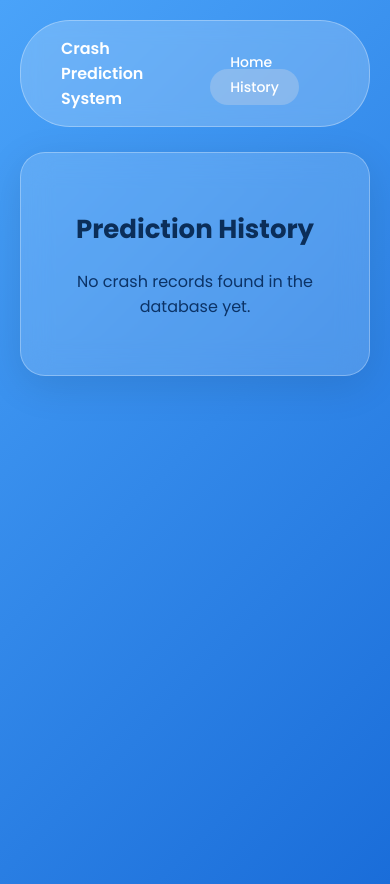
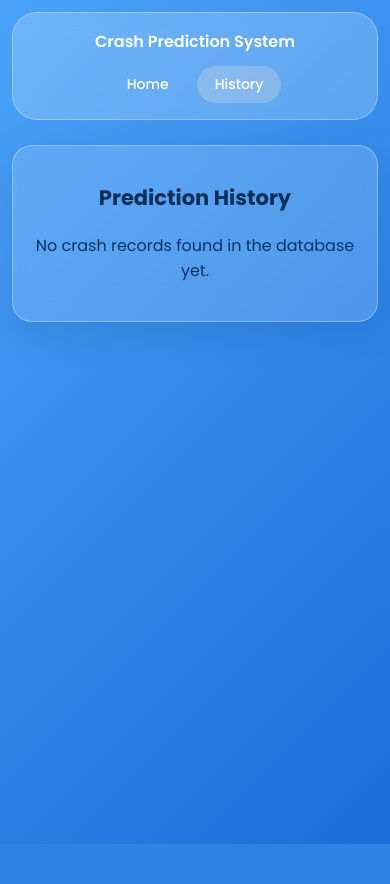
Before and after one commit to azadhussain92/Road-Crash-Injury-Severity-Prediction-, a Flask app: page /history in a window 390 px wide. After the commit the page ends 844 px from the top, so only its background shows below. Run offline with Flask 3, Linux system fonts and the light colour scheme; data that the repository does not hold is empty.

Commit message:
Add responsive mobile styles

```diff
--- a/static/css/style.css
+++ b/static/css/style.css
@@ -206,3 +206,85 @@ input:focus, select:focus {
     font-size: 14px;
     cursor: pointer;
 }
+
+/* --- Mobile Responsive Fix --- */
+*, *::before, *::after {
+    box-sizing: border-box;
+}
+
+@media (max-width: 768px) {
+    body {
+        padding: 12px;
+    }
+
+    .container {
+        width: 100%;
+        max-width: 100%;
+    }
+
+    .nav-container {
+        flex-direction: column;
+        gap: 12px;
+        padding: 16px 20px;
+        border-radius: 25px;
+        text-align: center;
+    }
+
+    .nav-links {
+        display: flex;
+        justify-content: center;
+        gap: 10px;
+    }
+
+    .nav-links a {
+        margin-left: 0;
+        padding: 8px 18px;
+    }
+
+    .glass-card {
+        padding: 22px 16px;
+        border-radius: 20px;
+    }
+
+    h1 {
+        font-size: 21px;
+    }
+
+    .form-row {
+        flex-direction: column;
+        gap: 16px;
+        margin-bottom: 16px;
+    }
+
+    .form-group {
+        width: 100%;
+    }
+
+    input:not([type="checkbox"]):not([type="radio"]),
+    select {
+        width: 100%;
+        min-width: 0;
+    }
+
+    .location-box {
+        padding: 16px;
+    }
+
+    .location-inputs {
+        flex-direction: column;
+        gap: 12px;
+    }
+
+    .form-actions {
+        flex-direction: column-reverse;
+        gap: 12px;
+    }
+
+    .form-actions button,
+    .btn-submit,
+    .btn-clear,
+    .btn-fetch-sun,
+    .btn-action {
+        width: 100%;
+    }
+}
```
